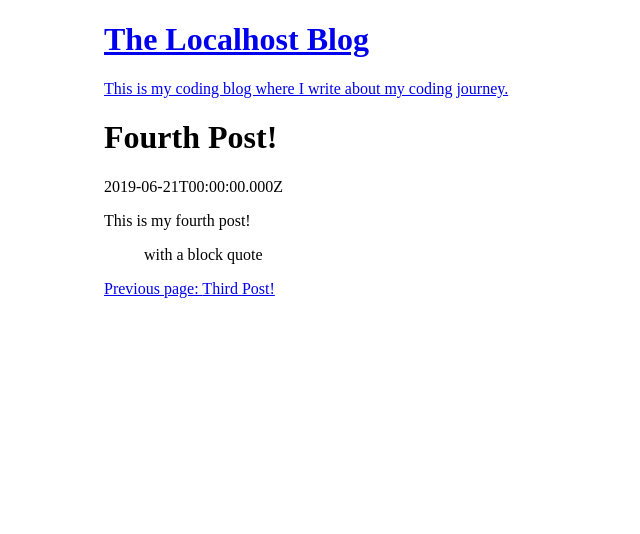
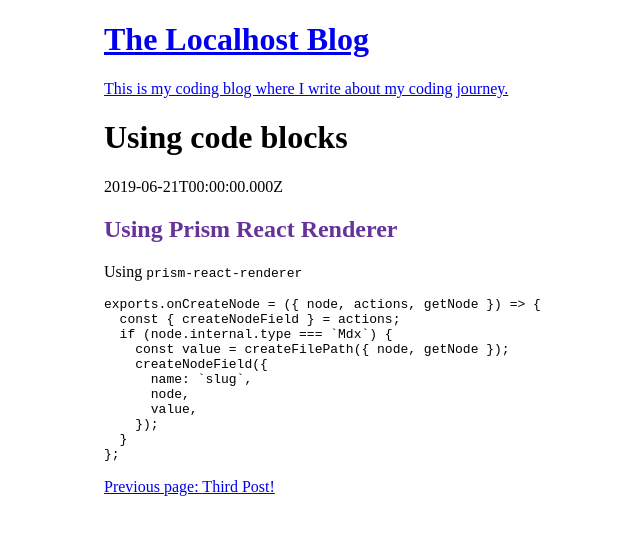
Before and after one commit to jeroentiggelman/gatsby-mdx-developer-blog, a Gatsby site: page /2019/2019-06-21-fourth-post/ in a window 1280 px wide. Shown: the whole page, without its empty margins (136-776 px from the left). Built offline with nearby package versions, Linux system fonts and the light colour scheme; Gatsby itself is replaced by a stand-in of ours; some packages are replaced by stand-ins of ours; code samples lack their colours.

Commit message:
code blocks post

````diff
--- a/posts/2019/2019-06-21-fourth-post/index.mdx
+++ b/posts/2019/2019-06-21-fourth-post/index.mdx
@@ -1,9 +1,23 @@
 ---
-title: Fourth Post!
+title: Using code blocks
 date: 2019-06-21
 published: true
 ---
 
-This is my fourth post!
+## Using Prism React Renderer
 
-> with a block quote
+Using `prism-react-renderer`
+
+```jsx
+exports.onCreateNode = ({ node, actions, getNode }) => {
+  const { createNodeField } = actions;
+  if (node.internal.type === `Mdx`) {
+    const value = createFilePath({ node, getNode });
+    createNodeField({
+      name: `slug`,
+      node,
+      value,
+    });
+  }
+};
+```
````
